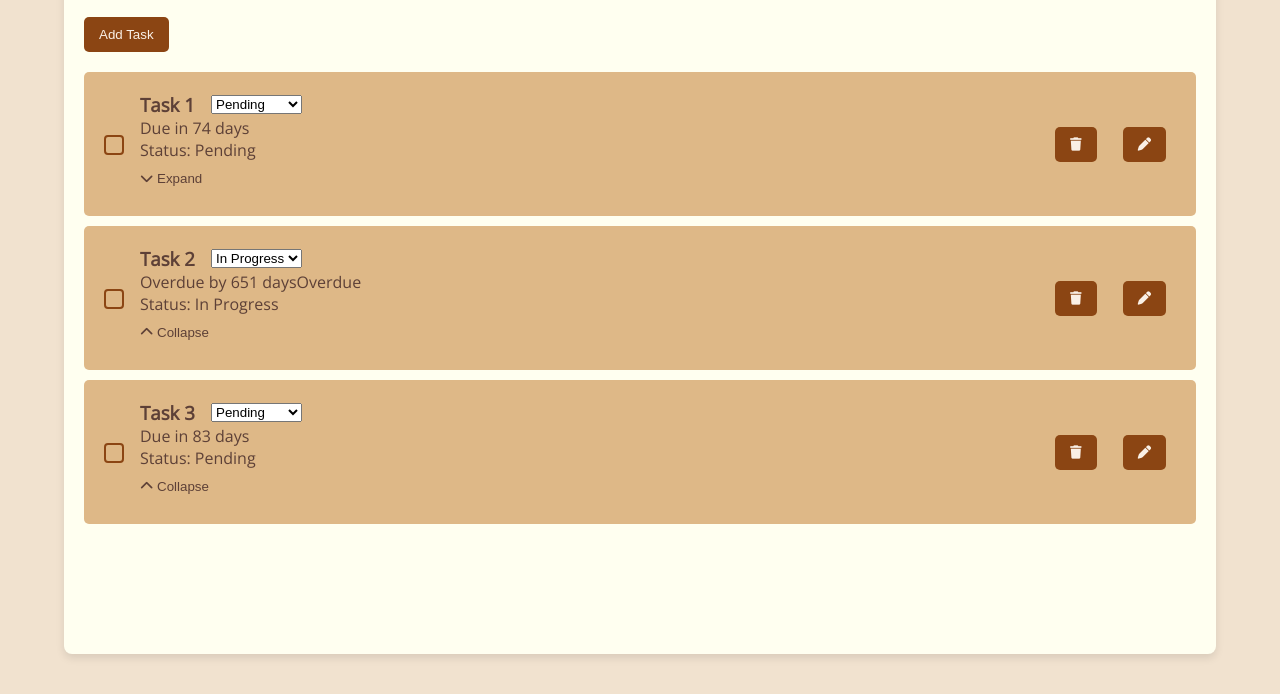
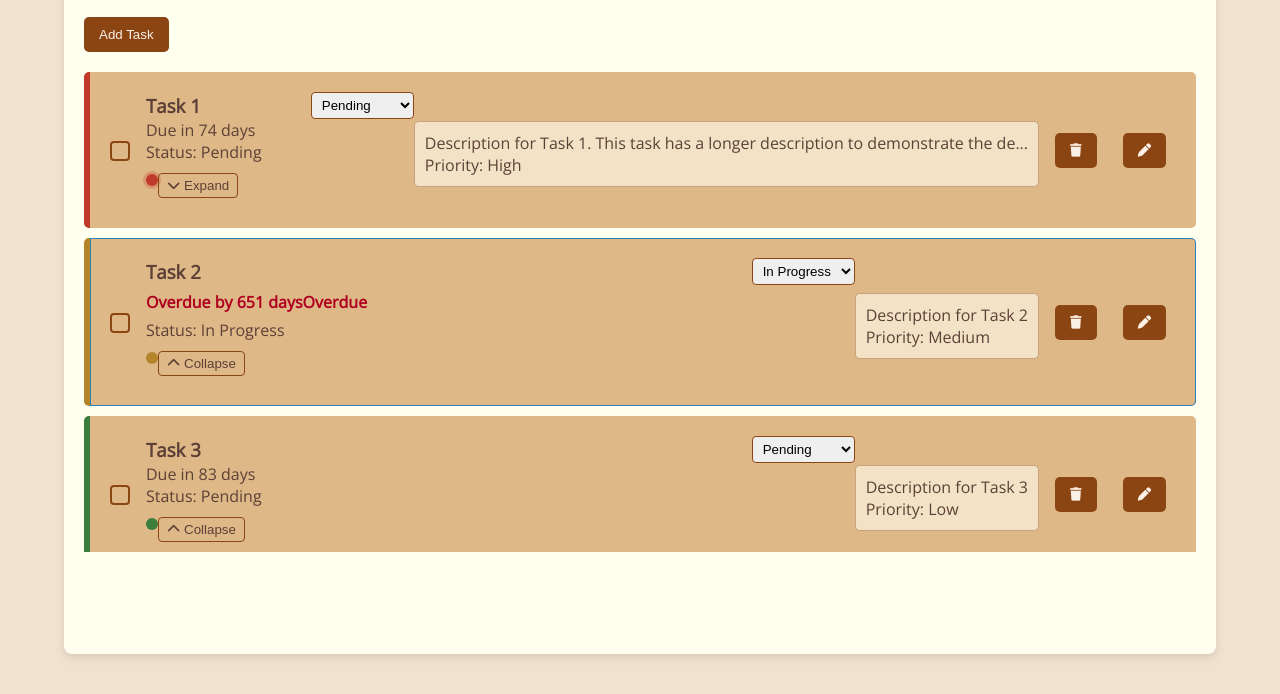
Before and after one commit to ChukwudumebiOrji/hng-todo-app, a plain HTML site: page index.html in a window 1280 px wide. Shown: the part 106-800 px from the top of the page. Drawn offline with nearby package versions, Linux system fonts and the light colour scheme.

Commit message:
Refactor styles for todo components and indicators

```diff
--- a/style.css
+++ b/style.css
@@ -47,6 +47,7 @@ body {
   border-radius: 5px;
   margin-bottom: 10px;
   color: #5d4037;
+  border-left: 6px solid transparent;
 }
 
 .todo-actions {
@@ -75,6 +76,7 @@ body {
   align-items: center;
   gap: 1em;
   width: 100%;
+  justify-content: space-between;
 }
 
 .checkbox-container {
@@ -82,31 +84,111 @@ body {
   margin: 1em 1em 1em 0;
 }
 
-#deadline-time {
-  font-weight: 800;
-  color: #a0522d;
-}
-
-#priority {
-  font-weight: 800;
-}
-
 .show-dropdown-button {
   background-color: transparent;
   color: #5d4037;
   cursor: pointer;
-  border: none;
+  border: 1px solid #8b4513;
+  border-radius: 4px;
+  padding: 4px 8px;
   margin: 10px 0;
 }
 
 .todo-dropdown {
-  position: absolute;
-  background-color: #f5f5dc;
-  border: 1px solid #8b4513;
+  background-color: rgba(255, 255, 240, 0.6);
+  border: 1px solid rgba(139, 69, 19, 0.4);
   border-radius: 5px;
   padding: 10px;
+}
+
+.todo-collapsible-section {
+  margin-top: 8px;
+}
+
+.todo-collapsible-section.collapsed {
+  max-height: 90px;
+  overflow: hidden;
+}
+
+.todo-status-control {
+  border: 1px solid #8b4513;
+  border-radius: 4px;
+  padding: 4px 6px;
+}
+
+.todo-priority-indicator {
+  width: 12px;
+  height: 12px;
+  border-radius: 50%;
+  display: inline-block;
+  margin: 4px 0;
+}
+
+.todo-priority-indicator.low {
+  background-color: #3b7d3a;
+}
+
+.todo-priority-indicator.medium {
+  background-color: #b3842a;
+}
+
+.todo-priority-indicator.high {
+  background-color: #c0392b;
+  box-shadow: 0 0 0 3px rgba(192, 57, 43, 0.25);
+}
+
+.todo-card-priority-high {
+  border-left-color: #c0392b;
+}
+
+.todo-card-priority-medium {
+  border-left-color: #b3842a;
+}
+
+.todo-card-priority-low {
+  border-left-color: #3b7d3a;
+}
+
+.todo-overdue-indicator {
+  color: #b00020;
+  font-weight: 700;
+  margin: 6px 0;
+  display: inline-block;
+}
+
+.todo-overdue-indicator[hidden] {
   display: none;
-  z-index: 20;
+}
+
+.todo-card-overdue [data-testid="test-todo-time-remaining"] {
+  color: #b00020;
+  font-weight: 700;
+}
+
+.todo-card-done {
+  opacity: 0.75;
+}
+
+.todo-card-done [data-testid="test-todo-title"] {
+  text-decoration: line-through;
+}
+
+.todo-card-in-progress {
+  box-shadow: inset 0 0 0 1px #2c7fb8;
+}
+
+.todo-edit-form {
+  display: grid;
+  gap: 8px;
+  margin-top: 10px;
+}
+
+.todo-edit-form input,
+.todo-edit-form textarea,
+.todo-edit-form select {
+  border: 1px solid #8b4513;
+  border-radius: 4px;
+  padding: 8px;
 }
 
 input[type="checkbox"] {
```
